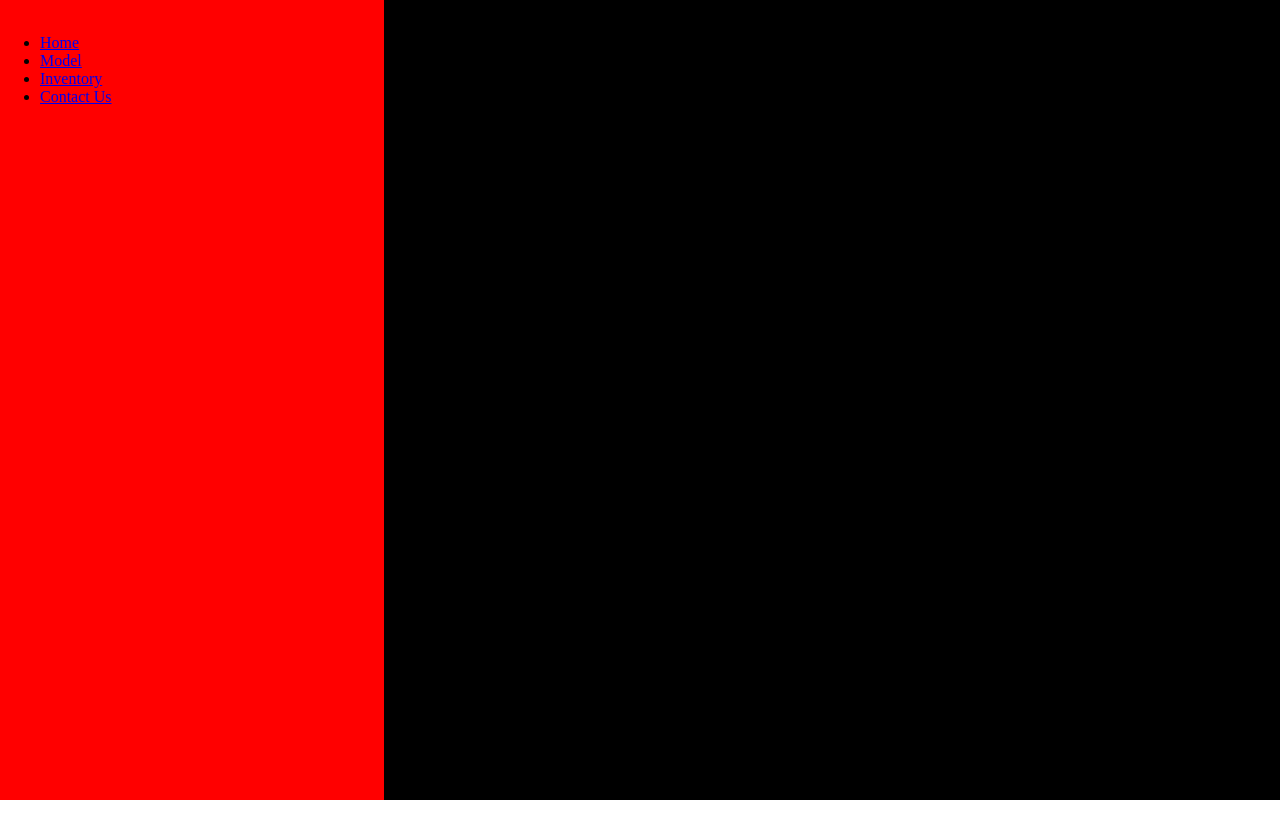
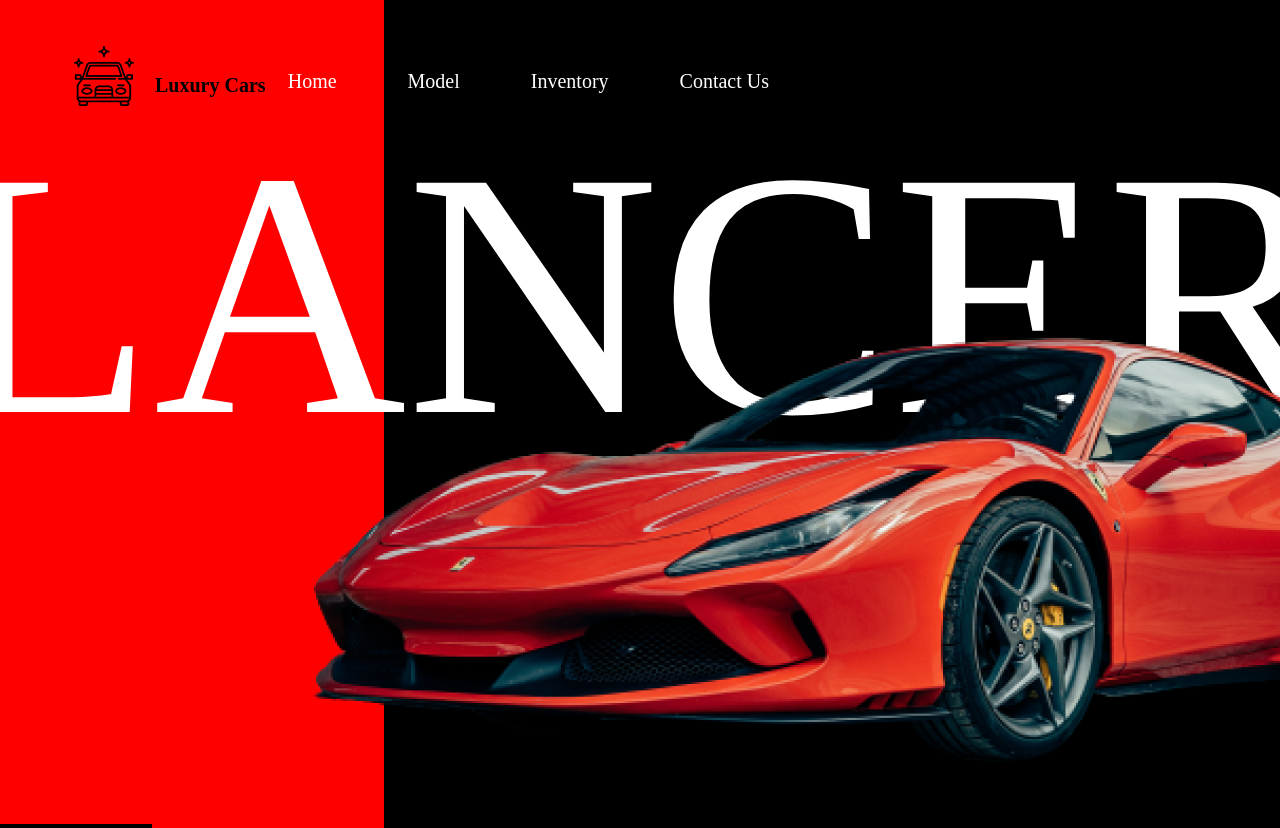
Before and after one commit to wqrvsf/dradient203__11, a plain HTML site: page index.html in a window 1280 px wide. Before the commit the page ends 800 px from the top, so only its background shows below. Drawn offline with Linux system fonts and the light colour scheme.

Commit message:
Стилизация

```diff
--- a/index.html
+++ b/index.html
@@ -9,24 +9,40 @@
 <body>
     <div class="wrapper">
       <header class="header">
-          <div class="header__luxury">
-              <img src="" alt="" class="header__img">
+          <div class="container nav__container">
+            <div class="nav__info">
+                <div class="nav__luxury">
+                    <img src="img/car_icon.png" alt="" class="nav__img">
+                </div>
+                <div class="nav__title">Luxury Cars</div>
+            </div>
+               <nav class="nav">
+                <ul class="nav__list">
+                    <li class="nav__element">
+                        <a href="#" class="nav__link">Home</a>
+                    </li>
+                    <li class="nav__element">
+                        <a href="#" class="nav__link">Model</a>
+                    </li>
+                    <li class="nav__element">
+                        <a href="#" class="nav__link">Inventory</a>
+                    </li>
+                    <li class="nav__element">
+                        <a href="#" class="nav__link">Contact Us</a>
+                    </li>
+                </ul>
+              </nav>
           </div>
-          <ul class="header__list">
-              <li class="header__element">
-                  <a href="#" class="link">Home</a>
-              </li>
-              <li class="header__element">
-                <a href="#" class="link">Model</a>
-            </li>
-            <li class="header__element">
-                <a href="#" class="link">Inventory</a>
-            </li>
-            <li class="header__element">
-                <a href="#" class="link">Contact Us</a>
-            </li>
-          </ul>
       </header>
+      <main class="main">
+          <section class="info-car">
+            <div class="container info-car__container">
+                <div class="info-car__title">LANCER</div>
+            </div>
+            <img src="img/lambo.png" alt="" class="info-car__img">
+            <div class="info-car__previous"></div>
+          </section>
+      </main>
     </div>
 </body>
 </html>
--- a/style.css
+++ b/style.css
@@ -3,15 +3,73 @@
 }
 
 ul, li {
-
+    list-style: none;
+    margin: 0;
+    padding: 0;
 }
 
-body {
+a {
+    text-decoration: none;
+    color: white;
+}
+
+html, body {
+    margin: 0;
     padding: 0;
-    margin: 0;
 }
 
 .wrapper {
     min-height: 100vh;
     background-image: linear-gradient(to right, red 30%, black 30%, black);
+    overflow: hidden;
+    background-size: cover;
 }
+
+
+.container {
+    margin: 0;
+    padding: 0;
+}
+
+.nav__list {
+    display: flex;
+    justify-content: flex-end;
+    font-size: 20px;
+    margin-right: 440px;
+    margin-top: -40px;
+}
+
+.nav__info {
+    display: flex;
+    padding-top: 46px;
+    margin-left: 74px;
+}
+
+.nav__title {
+    font-size: 20px;
+    margin-top: 28px;
+    font-weight: 700;
+    margin-left: 21px;
+}
+
+.nav__link {
+    margin-right: 71px;
+}
+
+.info-car__title {
+    font-size: 350px;
+    color: white;
+    font-weight: 500;
+    display: flex;
+    justify-content: center;
+}
+
+.info-car__img {
+    margin-top: -387px;
+    margin-left: 240px;
+}
+
+.info-car__previous {
+    border: 2px solid black;
+    width: 152px;
+}
```
Also changed, not shown: img/car_icon.png (added), img/lambo.png (added).
